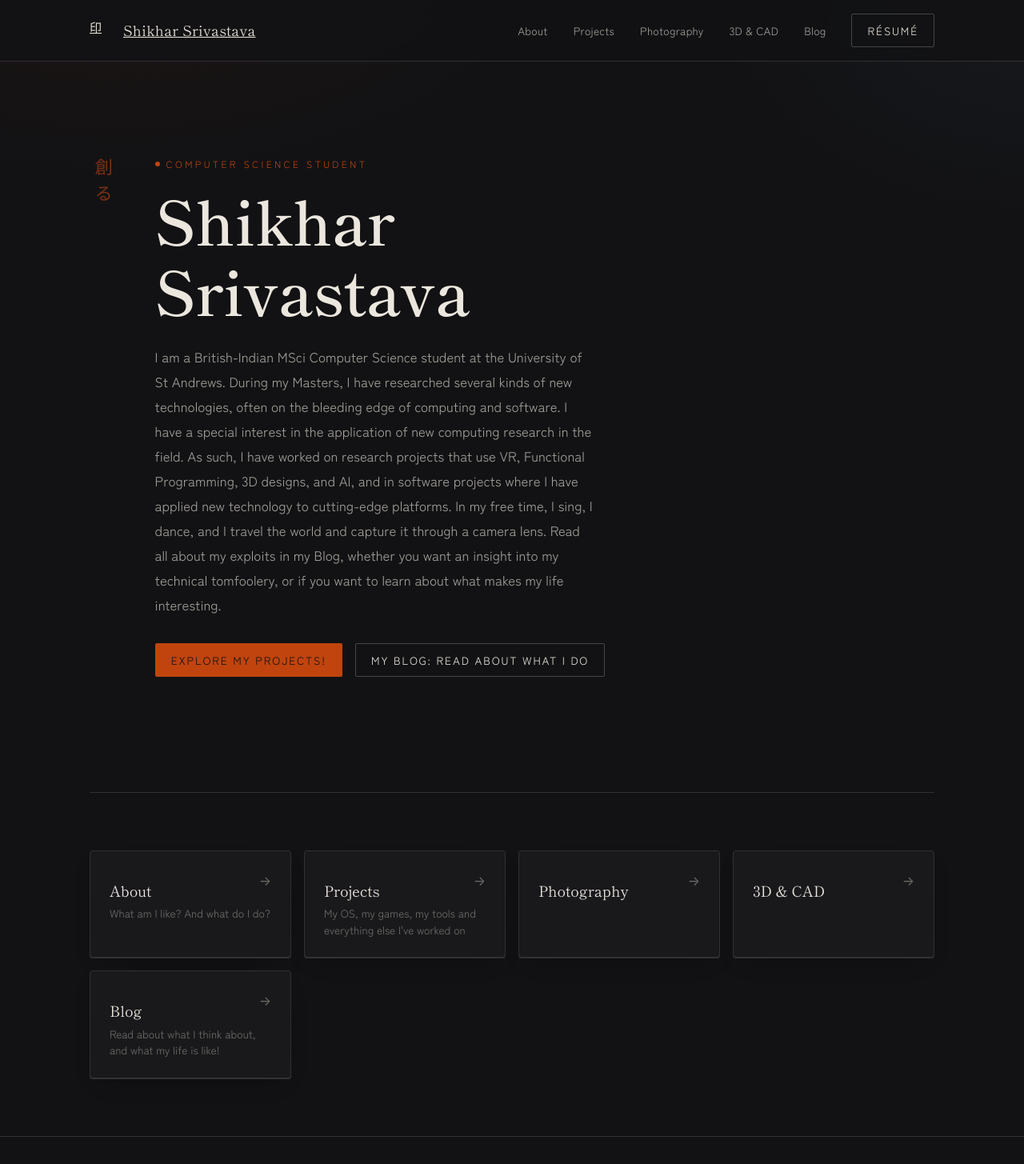
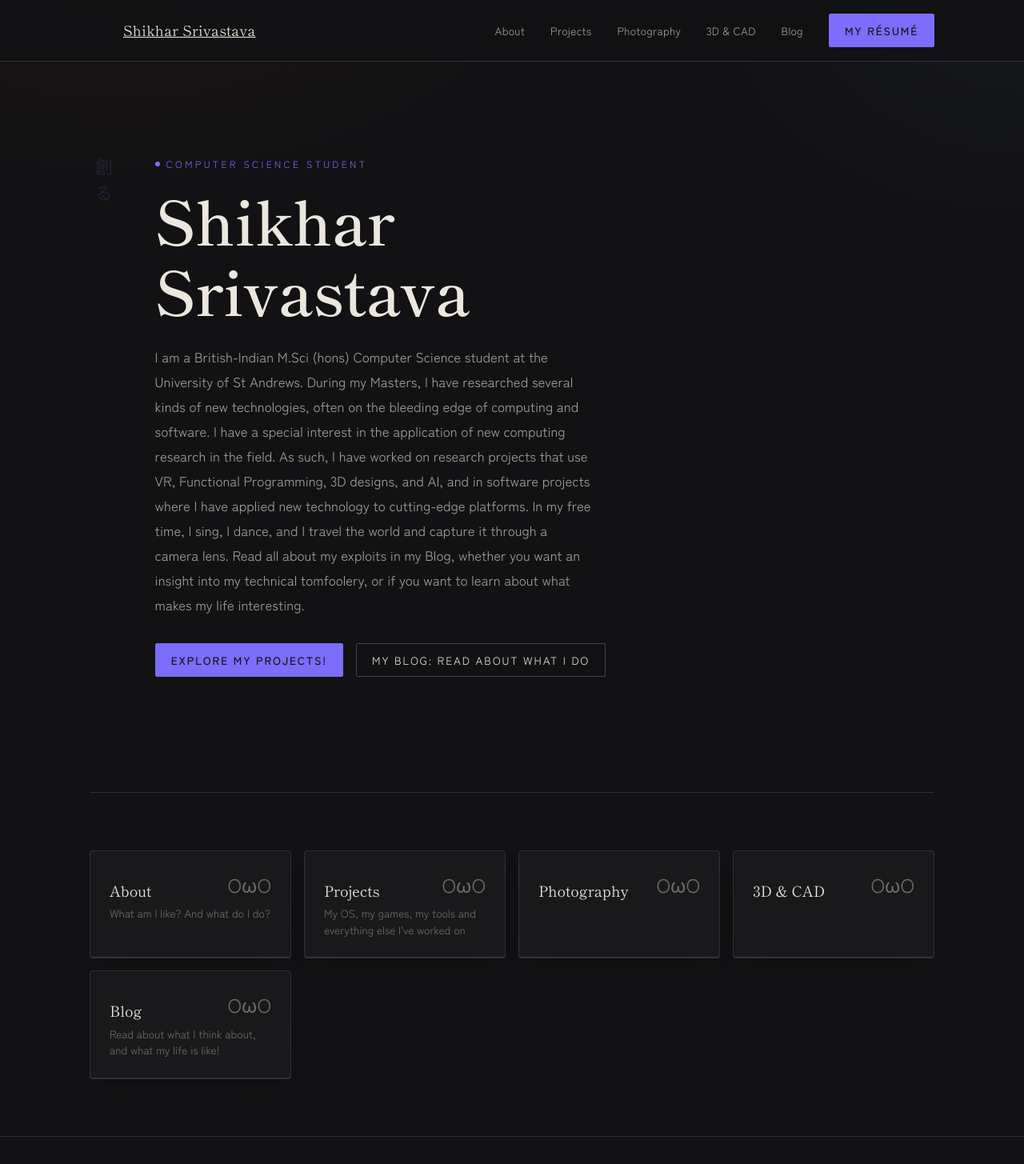
Before and after one commit to Shikhar-Srivastava-16/Shikhar-Srivastava-16.github.io, a React (Vite) app: page / in a window 1280 px wide. Shown: the top 1455 px of the page at 80% size. Built offline with nearby package versions, Linux system fonts and the light colour scheme.

Commit message:
cosmetics

```diff
--- a/index.html
+++ b/index.html
@@ -2,16 +2,16 @@
 <html lang="en">
   <head>
     <meta charset="UTF-8" />
-    <link rel="icon" type="image/svg+xml" href="/favicon.svg" />
+    <link rel="icon" type="image/svg+xml" href="/icons.svg" />
     <meta name="viewport" content="width=device-width, initial-scale=1.0" />
-    <meta name="description" content="Portfolio — engineering, 3D design, photography and writing." />
+    <meta name="description" content="Portfolio" />
     <link rel="preconnect" href="https://fonts.googleapis.com" />
     <link rel="preconnect" href="https://fonts.gstatic.com" crossorigin />
     <link
       href="https://fonts.googleapis.com/css2?family=Shippori+Mincho:wght@400;500;600;700;800&family=Zen+Kaku+Gothic+New:wght@300;400;500;700&family=JetBrains+Mono:wght@400;500&display=swap"
       rel="stylesheet"
     />
-    <title>Portfolio</title>
+    <title>Shikhar Srivastava</title>
   </head>
   <body>
     <div id="root"></div>
--- a/src/components/Footer.tsx
+++ b/src/components/Footer.tsx
@@ -7,7 +7,7 @@ export default function Footer() {
       <div className="container footer__inner">
         <span className="footer__mark" aria-hidden="true">{site.initial}</span>
         <p className="footer__text">
-          © {new Date().getFullYear()} {site.name}. Built with React &amp; TypeScript.
+          © {new Date().getFullYear()} {site.name}.
         </p>
         <div className="footer__socials">
           {site.socials.map((s) => (
--- a/src/components/NavBar.css
+++ b/src/components/NavBar.css
@@ -89,10 +89,6 @@
   left: 0;
 }
 
-.nav__resume {
-  white-space: nowrap;
-}
-
 @media (max-width: 860px) {
   .nav__inner { flex-wrap: wrap; height: auto; padding-top: var(--space-3); padding-bottom: var(--space-3); gap: var(--space-3); }
   .nav__links { order: 3; width: 100%; justify-content: space-between; gap: var(--space-3); }
--- a/src/components/NavBar.tsx
+++ b/src/components/NavBar.tsx
@@ -9,7 +9,11 @@ export default function NavBar() {
             <div className="nav__inner container">
 
 
-                <NavLink to="/" className={({ isActive }) => "nav__brand" + (isActive ? " nav__brand--active" : "")} aria-label={`${site.name} — home`}>
+                <NavLink
+                    to="/"
+                    className={({ isActive }) => "nav__brand" + (isActive ? " nav__brand--active" : "")}
+                    aria-label={`${site.name} — home`}
+                >
 
                     <HankoStamp glyph={site.initial} size={30} />
                     <span className="nav__brand-text">{site.name}</span>
@@ -28,8 +32,8 @@ export default function NavBar() {
                     ))}
                 </nav>
 
-                <a className="button nav__resume" href={site.resumeHref} target="_blank" rel="noreferrer">
-                    Résumé
+                <a className="button button--filled" href={site.resumeHref} target="_blank" rel="noreferrer">
+                    My Résumé
                 </a>
             </div>
         </header>
--- a/src/data/site.ts
+++ b/src/data/site.ts
@@ -1,12 +1,12 @@
 export const site = {
     name: "Shikhar Srivastava",
-    initial: "印",
+    initial: "",
     displayJapanese: false,
     role: "Computer Science Student",
     resumeHref: "/resume.pdf",
-    email: "hello@example.com",
+    email: "shikhars2006@gmail.com",
     socials: [
-        { label: "GitHub", href: "https://github.com/" },
+        { label: "GitHub", href: "https://github.com/Shikhar-Srivastava-16" },
         { label: "LinkedIn", href: "https://linkedin.com/" },
     ],
 };
--- a/src/pages/Home.css
+++ b/src/pages/Home.css
@@ -87,6 +87,7 @@
 
 .section-nav__arrow {
   position: absolute;
+  font-size: 1.5rem;
   top: var(--space-5);
   right: var(--space-5);
   color: var(--color-text-faint);
--- a/src/pages/Home.tsx
+++ b/src/pages/Home.tsx
@@ -22,7 +22,7 @@ export default function Home() {
                             {site.name}
                         </h1>
                         <p className="hero__lede">
-                            I am a British-Indian MSci Computer Science student at the University of St Andrews. During my
+                            I am a British-Indian M.Sci (hons) Computer Science student at the University of St Andrews. During my
                             Masters, I have researched several kinds of new technologies, often on the bleeding
                             edge of computing and software. I have a special interest in the application of new
                             computing research in the field.
@@ -51,7 +51,7 @@ export default function Home() {
                                 <span className="section-nav__jp" aria-hidden="true">{site.displayJapanese ? item.jp : ""}</span>
                                 <span className="section-nav__label">{item.label}</span>
                                 <span className="section-nav__teaser">{teasers[item.to]}</span>
-                                <span className="section-nav__arrow" aria-hidden="true">→</span>
+                                <span className="section-nav__arrow" aria-hidden="true">OωO</span>
                             </Link>
                         ))}
                     </div>
--- a/src/styles/global.css
+++ b/src/styles/global.css
@@ -124,6 +124,7 @@ ul, ol { padding-left: 1.2em; color: var(--color-text-muted); }
 .button--filled {
   background: var(--color-shu);
   border-color: var(--color-shu);
+  font-weight: 450;
   color: var(--color-bg);
 }
 
--- a/src/styles/tokens.css
+++ b/src/styles/tokens.css
@@ -30,8 +30,8 @@
   --color-text-faint: #6f6d68;    /* timestamps, fine print */
 
   /* ---------- Colour: accents ---------- */
-  --color-shu: #c1440e;           /* vermillion — signature accent */
-  --color-shu-soft: #7a3117;      /* muted vermillion for borders/hover fills */
+  --color-shu: #7c6dfa;           /* vermillion — signature accent */
+  --color-shu-soft: rgba(124, 109, 250, 0.15);      /* muted vermillion for borders/hover fills */
   --color-shu-tint: rgba(193, 68, 14, 0.12);
   --color-ai: #4c6b8a;            /* indigo — secondary accent, links */
   --color-ai-soft: #2c3d4e;
```
